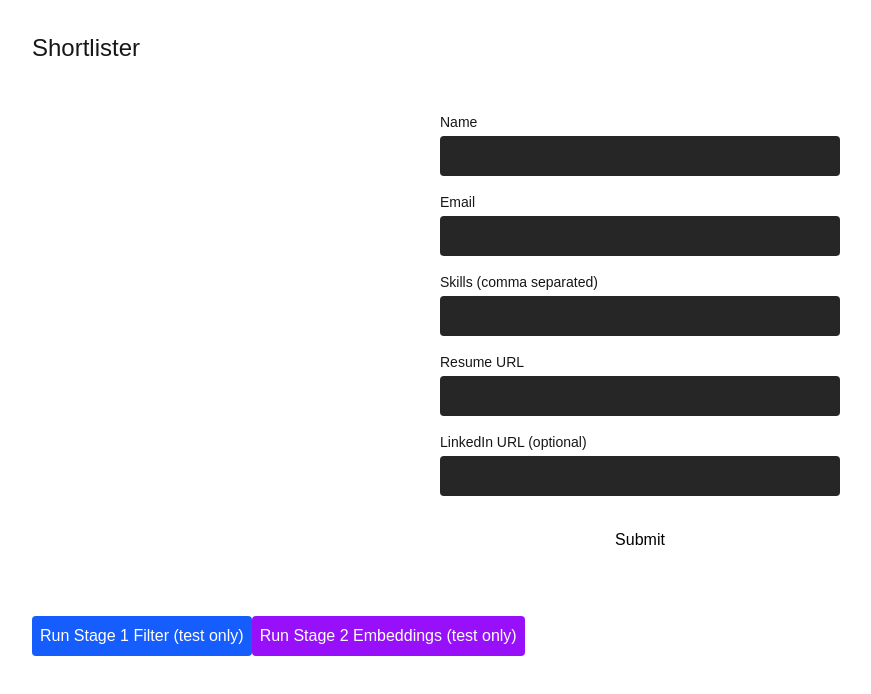
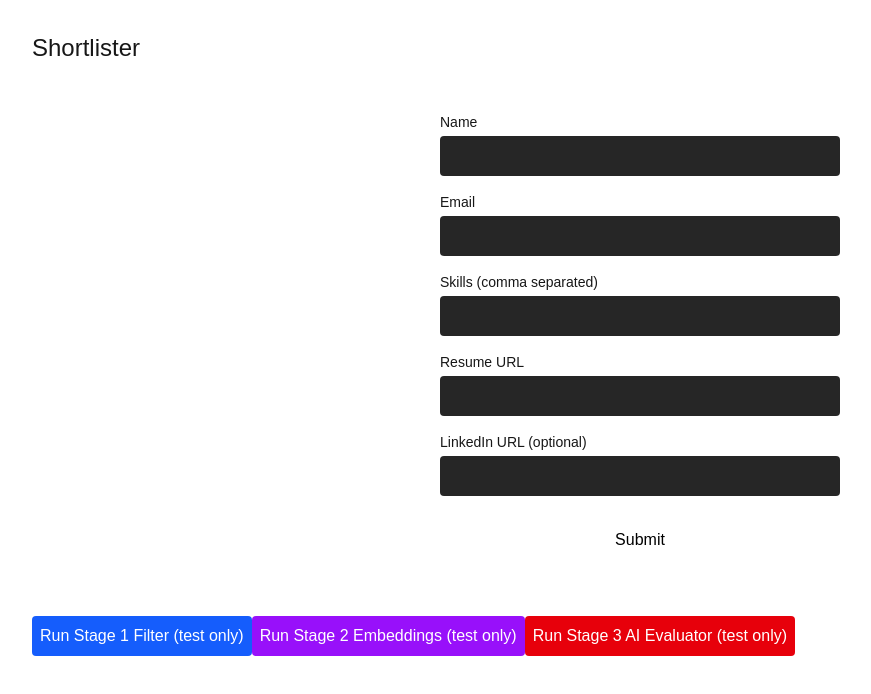
Before and after one commit to obj8899/shortlister, a Next.js app: page / in a window 1280 px wide. Shown: the top 694 px of the page, without its empty margins (0-871 px from the left). Built offline with nearby package versions, Linux system fonts and the light colour scheme.

Commit message:
add stage 3 AI evaluator with structured scoring

```diff
--- /dev/null
+++ b/app/api/stage3/route.ts
@@ -0,0 +1,50 @@
+import { NextResponse } from "next/server";
+import { supabase } from "@/lib/supabaseClient";
+import { evaluateCandidate } from "@/lib/evaluator";
+
+const SCORE_THRESHOLD = 60;
+
+export async function POST() {
+  const { data: candidates, error } = await supabase
+    .from("candidates")
+    .select("id, skills")
+    .eq("stage2_status", "passed")
+    .eq("stage3_status", "pending");
+
+  if (error) {
+    return NextResponse.json({ error: error.message }, { status: 500 });
+  }
+
+  let passedCount = 0;
+  let rejectedCount = 0;
+  let failedCount = 0;
+
+  for (const candidate of candidates) {
+    try {
+      const { score, reasoning } = await evaluateCandidate(candidate.skills);
+      const passed = score >= SCORE_THRESHOLD;
+
+      const { error: updateError } = await supabase
+        .from("candidates")
+        .update({
+          stage3_score: score,
+          stage3_reasoning: reasoning,
+          stage3_status: passed ? "passed" : "rejected",
+        })
+        .eq("id", candidate.id);
+
+      if (updateError) {
+        console.error(`Failed to update candidate ${candidate.id}:`, updateError);
+        failedCount++;
+        continue;
+      }
+
+      passed ? passedCount++ : rejectedCount++;
+    } catch (err) {
+      console.error(`Failed to evaluate candidate ${candidate.id}:`, err);
+      failedCount++;
+    }
+  }
+
+  return NextResponse.json({ passedCount, rejectedCount, failedCount }, { status: 200 });
+}
--- a/app/page.tsx
+++ b/app/page.tsx
@@ -26,6 +26,16 @@ export default function Home() {
 >
   Run Stage 2 Embeddings (test only)
 </button>
+<button
+  onClick={async () => {
+    const res = await fetch("/api/stage3", { method: "POST" });
+    const data = await res.json();
+    alert(`Passed: ${data.passedCount}, Rejected: ${data.rejectedCount}, Failed: ${data.failedCount}`);
+  }}
+  className="mt-4 bg-red-600 text-white p-2 rounded"
+>
+  Run Stage 3 AI Evaluator (test only)
+</button>
     </main>
   );
 }
```
Also changed, not shown: lib/evaluator.ts (added, +29 -0 lines).
